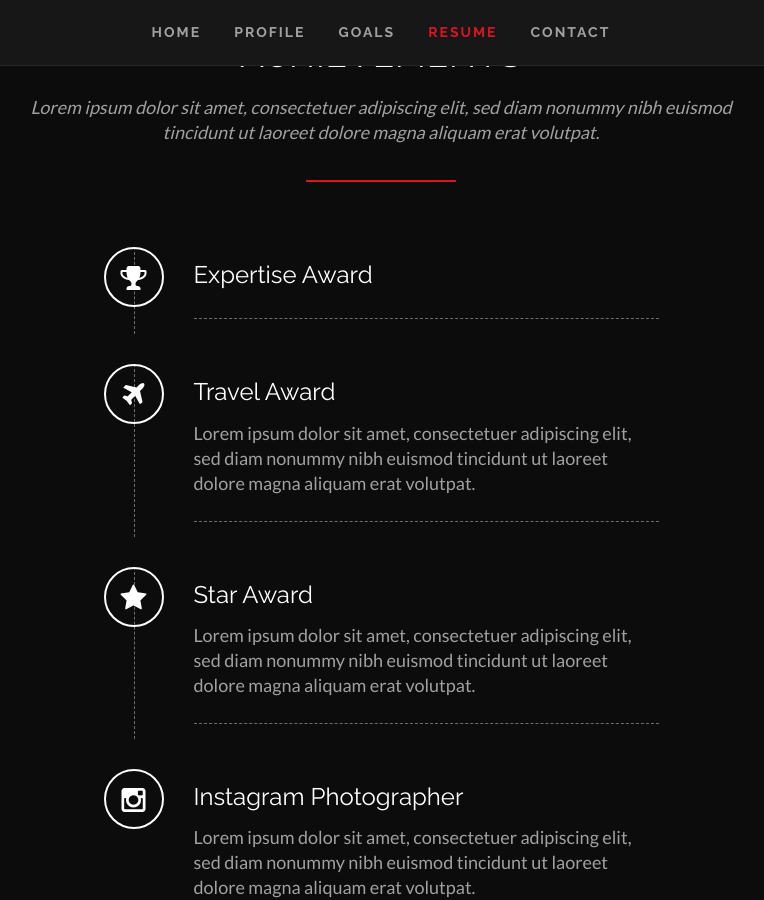
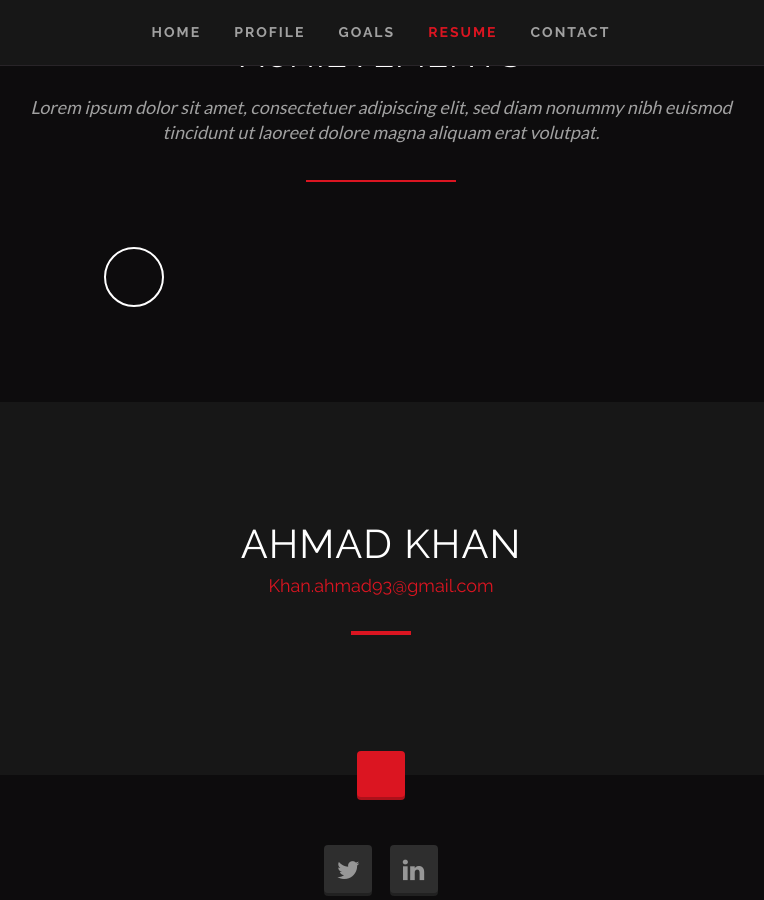
Before and after one commit to clearcareer/AhmadKhan, a Jekyll site: the page built from index.html, in a window 1280 px wide and 900 px high, scrolled down 4153 px. Shown: the whole window, without its empty margins (259-1023 px from the left). Built offline with Jekyll 4.4.1, drawn with Linux system fonts in a browser that asks for light colours; some web fonts are replaced.

Commit message:
Updated '/index.html' via CloudCannon

```diff
--- a/index.html
+++ b/index.html
@@ -49,18 +49,9 @@
   - name: Graphic Design
     level: 90
 achievements:
-  - name: Expertise Award
+  - name: ''
     description: ''
-    icon: trophy
-  - name: Travel Award
-    description: 'Lorem ipsum dolor sit amet, consectetuer adipiscing elit, sed diam nonummy nibh euismod tincidunt ut laoreet dolore magna aliquam erat volutpat.'
-    icon: plane
-  - name: Star Award
-    description: 'Lorem ipsum dolor sit amet, consectetuer adipiscing elit, sed diam nonummy nibh euismod tincidunt ut laoreet dolore magna aliquam erat volutpat.'
-    icon: star
-  - name: Instagram Photographer
-    description: 'Lorem ipsum dolor sit amet, consectetuer adipiscing elit, sed diam nonummy nibh euismod tincidunt ut laoreet dolore magna aliquam erat volutpat.'
-    icon: instagram
+    icon: ''
 social_icons:
   - name: Twitter
     link: 'https://twitter.com/AhmadxKhan'
```
